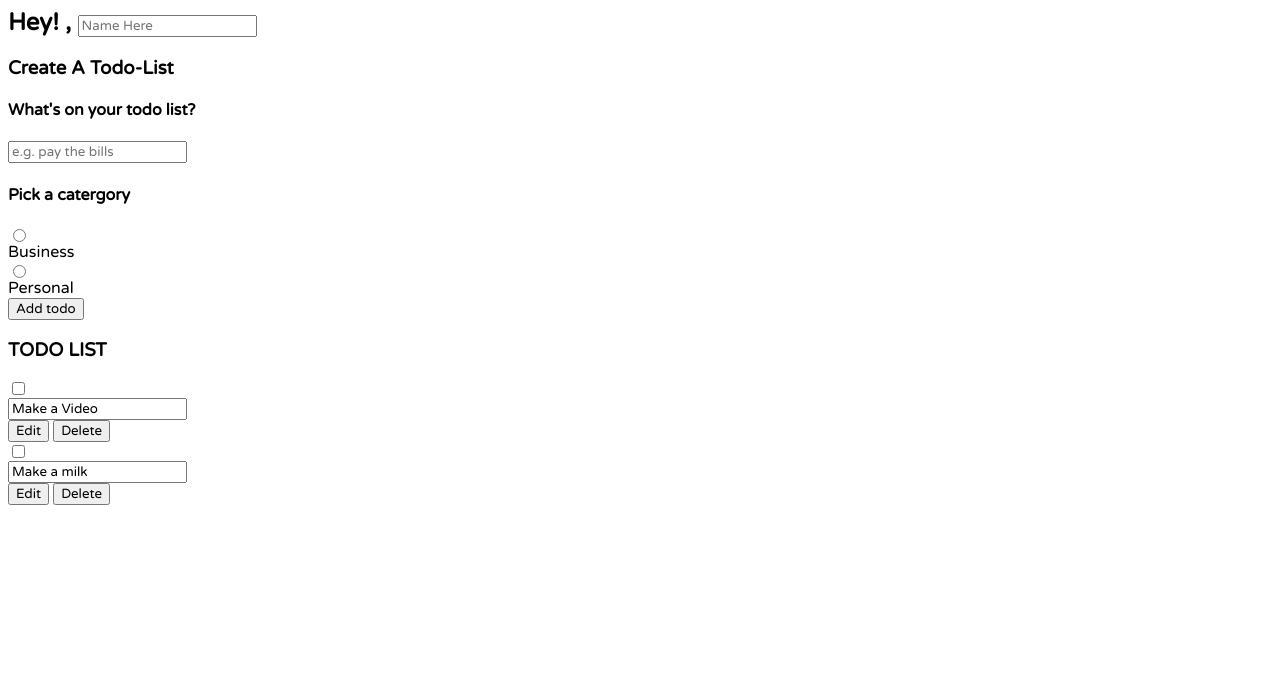
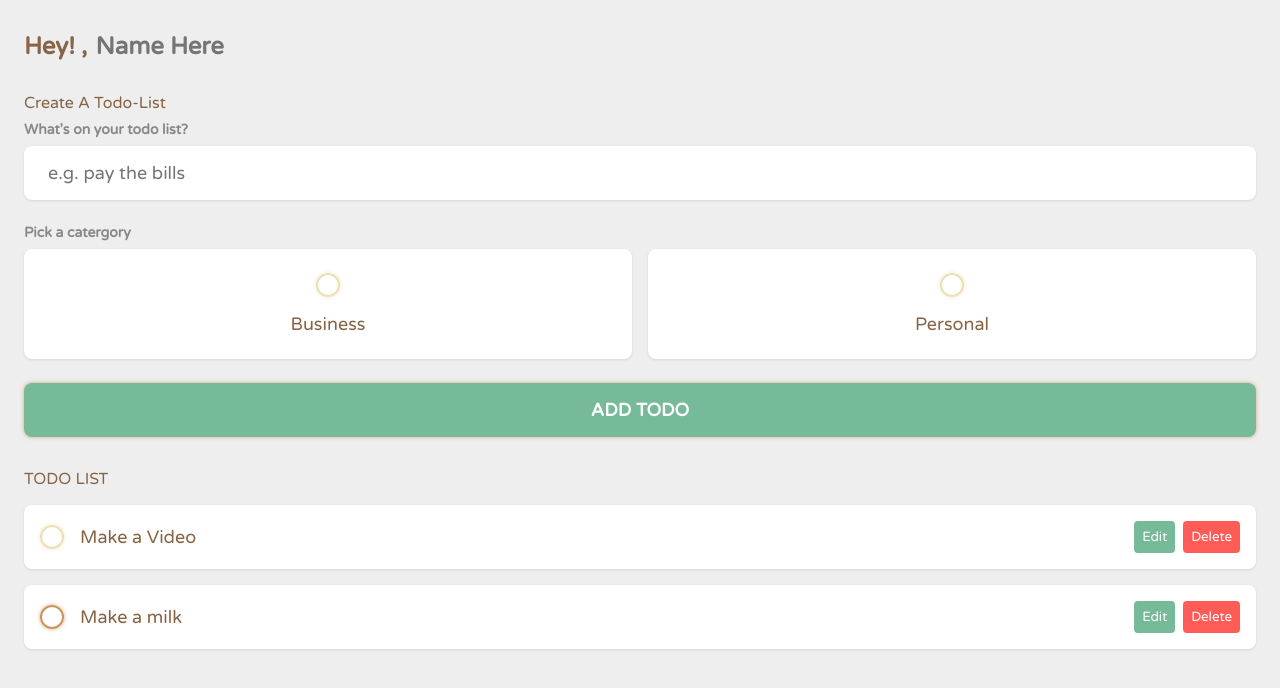
Before and after one commit to Zuckuu/todolist, a plain HTML site: page index.html in a window 1280 px wide. Drawn offline with Linux system fonts and the light colour scheme.

Commit message:
adding css

```diff
--- a/style.css
+++ b/style.css
@@ -1,12 +1,234 @@
-@import url('https://fonts.googleapis.com/css2?family=Varela+Round&display=swap');
+@import url("https://fonts.googleapis.com/css2?family=Varela+Round&display=swap");
 
-:root{
-  --primary: #76BA99;
-  --secondary: #EDDFB3;
-  --medium: #CA955C;
+:root {
+  --primary: #76ba99;
+  --business: #eddfb3;
+  --personal: #ca955c;
   --dark: #876445;
+  --light: #eee;
+  --grey: #888;
+  --danger: #ff5b57;
+
+  --shadow: 0 1px 3px rgba(0, 0, 0, 0.1);
+
+  --business-glow: 0px 0px 4px rgba(237, 223, 179, 0.75);
+  --personal-glow: 0px 0px 4px rgba(202, 149, 92, 0.75);
 }
 
-*{
-  font-family: 'Varela Round', sans-serif;
+* {
+  font-family: "Varela Round", sans-serif;
+  margin: 0;
+  padding: 0;
 }
+
+input:not([type="radio"]):not([type="checkbox"]), button{
+  appearance: none;
+  border:none;
+  outline: none;
+  background: none;
+  cursor: initial;
+}
+
+body{
+  background-color: var(--light);
+  color: var(--dark);
+}
+
+section{
+  margin-top: 2rem;
+  margin-bottom: 2rem;
+  padding-left: 1.5rem;
+  padding-right: 1.5rem;
+}
+
+h3 {
+	color: var(--dark);
+	font-size: 1rem;
+	font-weight: 400;
+	margin-bottom: 0.5rem;
+}
+
+h4 {
+	color: var(--grey);
+	font-size: 0.875rem;
+	font-weight: 700;
+	margin-bottom: 0.5rem;
+}
+
+.greeting .title {
+	display: flex;
+}
+
+.greeting .title input {
+	margin-left: 0.5rem;
+	flex: 1 1 0%;
+	min-width: 0;
+}
+
+.greeting .title,
+.greeting .title input {
+	color: var(--dark);
+	font-size: 1.5rem;
+	font-weight: 700;
+}
+
+.create-todo input[type="text"] {
+	display: block;
+	width: 100%;
+	font-size: 1.125rem;
+	padding: 1rem 1.5rem;
+	color: var(--dark);
+	background-color: #FFF;
+	border-radius: 0.5rem;
+	box-shadow: var(--shadow);
+	margin-bottom: 1.5rem;
+}
+
+.create-todo .options {
+	display: grid;
+	grid-template-columns: repeat(2, 1fr);
+	grid-gap: 1rem;
+	margin-bottom: 1.5rem;
+}
+
+.create-todo .options label {
+	display: flex;
+	flex-direction: column;
+	align-items: center;
+	justify-content: center;
+	background-color: #FFF;
+	padding: 1.5rem;
+	box-shadow: var(--shadow);
+	border-radius: 0.5rem;
+	cursor: pointer;
+}
+
+input[type="radio"],
+input[type="checkbox"] {
+	display: none;
+}
+
+.bubble {
+	display: flex;
+	align-items: center;
+	justify-content: center;
+	width: 20px;
+	height: 20px;
+	border-radius: 999px;
+	border: 2px solid var(--business);
+	box-shadow: var(--business-glow);
+}
+
+.bubble.personal {
+	border-color: var(--personal);
+	box-shadow: var(--personal-glow);
+}
+
+.bubble::after {
+	content: '';
+	display: block;
+	opacity: 0;
+	width: 0px;
+	height: 0px;
+	background-color: var(--business);
+	box-shadow: var(--business-glow);
+	border-radius: 999px;
+	transition: 0.2s ease-in-out;
+}
+
+.bubble.personal::after {
+	background-color: var(--personal);
+	box-shadow: var(--personal-glow);
+}
+
+input:checked ~ .bubble::after {
+	width: 10px;
+	height: 10px;
+	opacity: 1;
+}
+
+.create-todo .options label div {
+	color: var(--dark);
+	font-size: 1.125rem;
+	margin-top: 1rem;
+}
+
+.create-todo input[type="submit"] {
+	display: block;
+	width: 100%;
+	font-size: 1.125rem;
+	padding: 1rem 1.5rem;
+	color: #FFF;
+	font-weight: 700;
+	text-transform: uppercase;
+	background-color: var(--primary);
+	box-shadow: var(--personal-glow);
+	border-radius: 0.5rem;
+	cursor: pointer;
+	transition: 0.2s ease-out;
+}
+
+.create-todo input[type="submit"]:hover {
+	opacity: 0.75;
+}
+
+.todo-list .list {
+	margin: 1rem 0;
+}
+
+.todo-list .todo-item {
+	display: flex;
+	align-items: center;
+	background-color: #FFF;
+	padding: 1rem;
+	border-radius: 0.5rem;
+	box-shadow: var(--shadow);
+	margin-bottom: 1rem;
+}
+
+.todo-item label {
+	display: block;
+	margin-right: 1rem;
+	cursor: pointer;
+}
+
+.todo-item .todo-content {
+	flex: 1 1 0%;
+}
+
+.todo-item .todo-content input {
+	color: var(--dark);
+	font-size: 1.125rem;
+}
+
+.todo-item .actions {
+	display: flex;
+	align-items: center;
+}
+
+.todo-item .actions button {
+	display: block;
+	padding: 0.5rem;
+	border-radius: 0.25rem;
+	color: #FFF;
+	cursor: pointer;
+	transition: 0.2s ease-in-out;
+}
+
+.todo-item .actions button:hover {
+	opacity: 0.75;
+}
+
+.todo-item .actions .edit {
+	margin-right: 0.5rem;
+	background-color: var(--primary);
+}
+
+.todo-item .actions .delete {
+	background-color: var(--danger);
+}
+
+.todo-item.done .todo-content input {
+	text-decoration: line-through;
+	color: var(--grey);
+}
```
